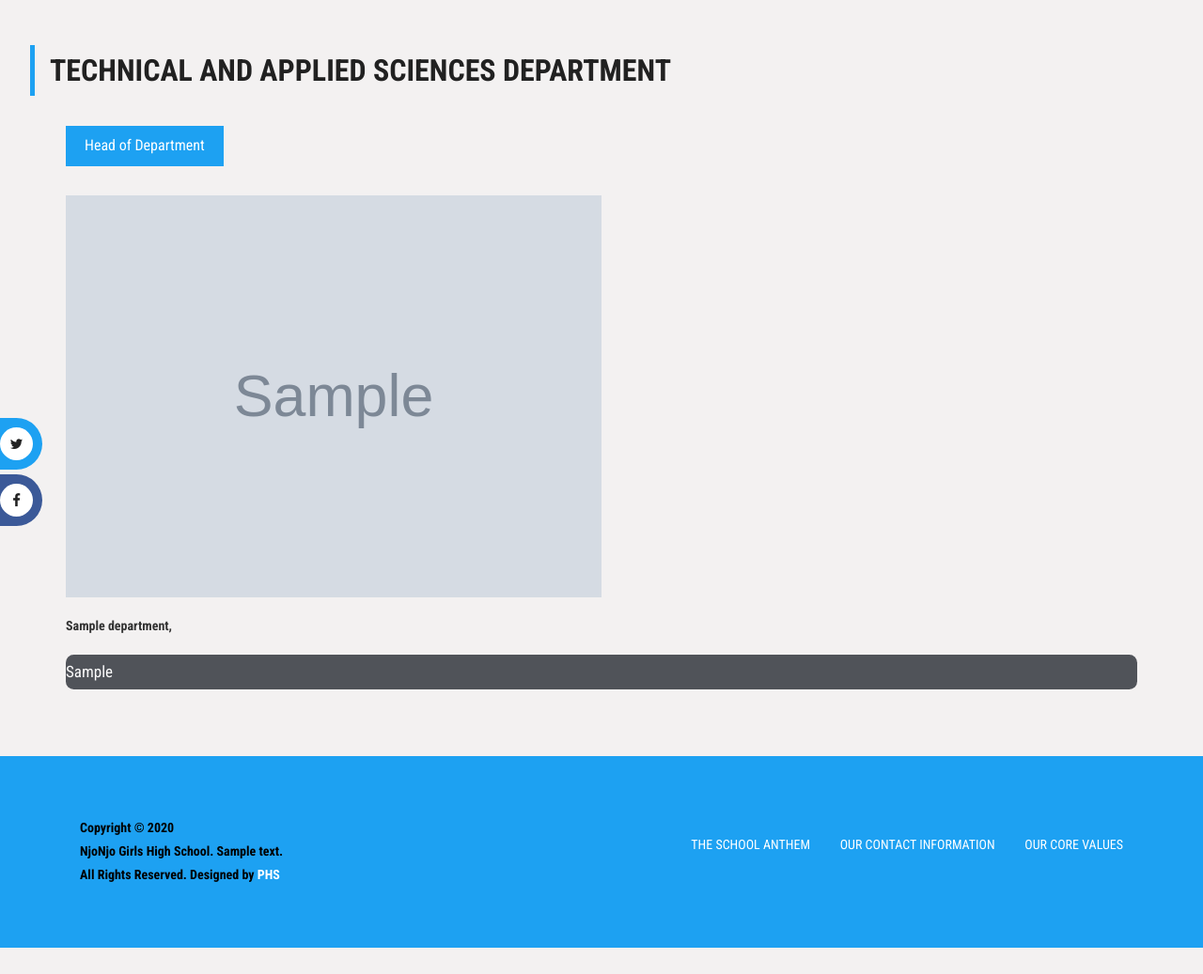
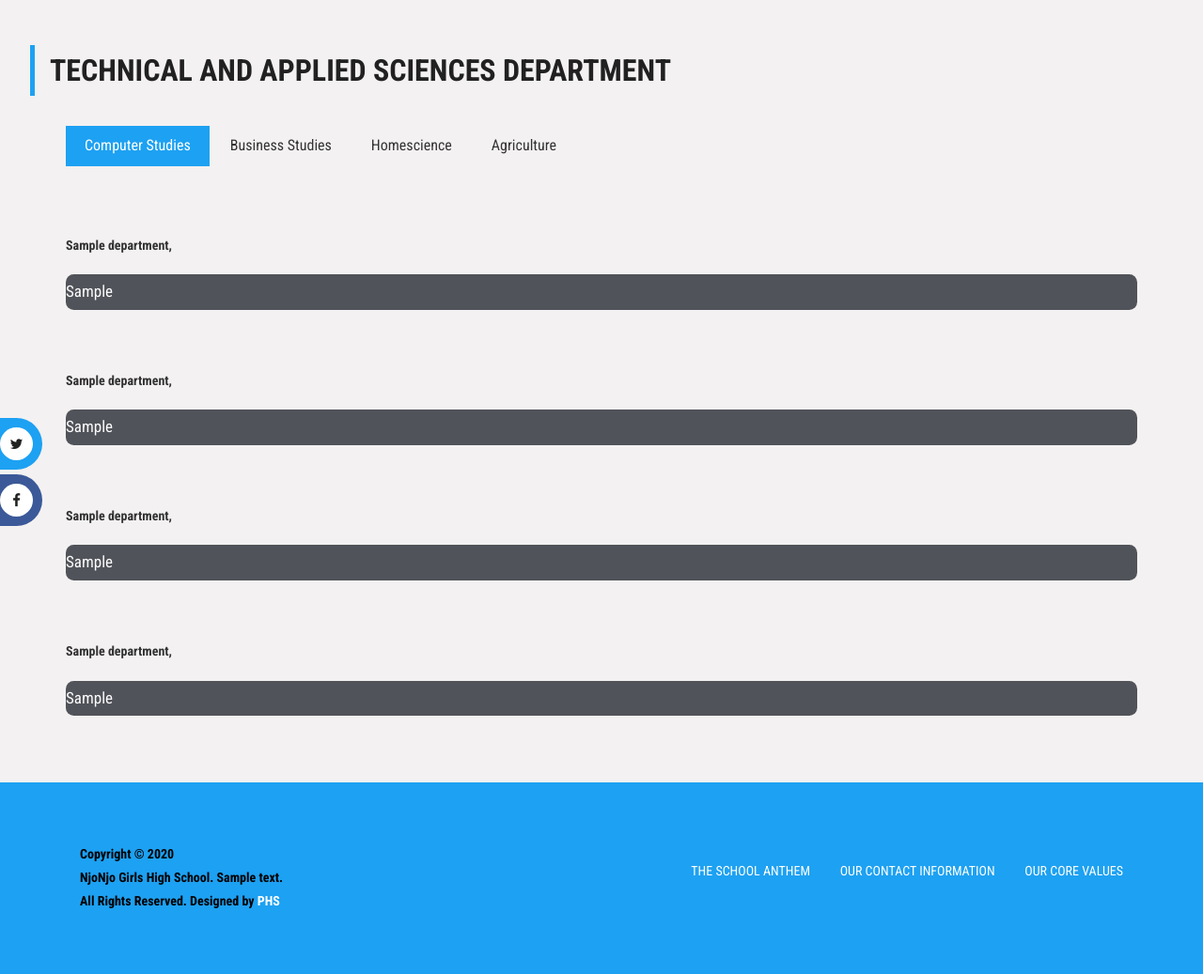
Before and after one commit to dennisdnyce/my-school, a Django app: page /technicals/ in a window 1280 px wide. Shown: the part 235-1272 px from the top of the page at 94% size. Before the commit the page ends 1244 px from the top, so only its background shows below. Run offline with Django 3.2, Linux system fonts and the light colour scheme; tables that the repository leaves empty hold one stand-in row (values such as "Sample post"); grey boxes marked "Sample" are stand-in pictures; some libraries are stand-ins or nearby versions.

Commit message:
departments

```diff
--- a/catalogues/models.py
+++ b/catalogues/models.py
@@ -274,11 +274,62 @@
     def __str__(self):
         return self.name
 
-class School_technical_department(models.Model):
+class School_computer_studies_department(models.Model):
     author = models.ForeignKey('auth.User')
-    name = models.CharField(max_length=200)
-    few_words = models.TextField()
-    photo = models.FileField(upload_to='uploads/')
+    name = models.CharField(max_length=200, null=True)
+    few_words = models.TextField(null=True)
+    photo = models.FileField(upload_to='uploads/', null=True)
+    created_date = models.DateTimeField(
+          default=timezone.now)
+    published_date = models.DateTimeField(
+          blank=True, null=True)
+
+    def publish(self):
+       self.published_date = timezone.now()
+       self.save()
+
+    def __str__(self):
+        return self.name
+
+class School_business_studies_department(models.Model):
+    author = models.ForeignKey('auth.User')
+    name = models.CharField(max_length=200, null=True)
+    few_words = models.TextField(null=True)
+    photo = models.FileField(upload_to='uploads/', null=True)
+    created_date = models.DateTimeField(
+          default=timezone.now)
+    published_date = models.DateTimeField(
+          blank=True, null=True)
+
+    def publish(self):
+       self.published_date = timezone.now()
+       self.save()
+
+    def __str__(self):
+        return self.name
+
+class School_homescience_department(models.Model):
+    author = models.ForeignKey('auth.User')
+    name = models.CharField(max_length=200, null=True)
+    few_words = models.TextField(null=True)
+    photo = models.FileField(upload_to='uploads/', null=True)
+    created_date = models.DateTimeField(
+          default=timezone.now)
+    published_date = models.DateTimeField(
+          blank=True, null=True)
+
+    def publish(self):
+       self.published_date = timezone.now()
+       self.save()
+
+    def __str__(self):
+        return self.name
+
+class School_agriculture_department(models.Model):
+    author = models.ForeignKey('auth.User')
+    name = models.CharField(max_length=200, null=True)
+    few_words = models.TextField(null=True)
+    photo = models.FileField(upload_to='uploads/', null=True)
     created_date = models.DateTimeField(
           default=timezone.now)
     published_date = models.DateTimeField(
--- a/catalogues/templates/depscie.html
+++ b/catalogues/templates/depscie.html
@@ -1,5 +1,4 @@
 {% extends 'base.html' %}
-
 {% block logo %}
    {% for school_general_information in genec %}
    <a href="{% url 'home' %}"><img class="welcome" src="{{ school_general_information.school_logo.url }}" height="150" width="150" alt=" "></a>
--- a/catalogues/templates/deptech.html
+++ b/catalogues/templates/deptech.html
@@ -31,21 +31,25 @@
 		<div class="container">
 			<div class="bs-example bs-example-tabs" role="tabpanel" data-example-id="togglable-tabs">
 				<ul id="myTab" class="nav nav-tabs" role="tablist">
-					<li role="presentation" class="active"><a href="#home" id="home-tab" role="tab" data-toggle="tab" aria-controls="home" aria-expanded="true">Head of Department</a></li>
+					<li role="presentation" class="active"><a href="#home" id="home-tab" role="tab" data-toggle="tab" aria-controls="home" aria-expanded="true">Computer Studies</a></li>
+          <li role="presentation"><a href="#profile" role="tab" id="profile-tab" data-toggle="tab" aria-controls="profile" aria-expanded="false">Business Studies</a></li>
+					<li role="presentation"><a href="#rating" id="rating-tab" role="tab" data-toggle="tab" aria-controls="rating" aria-expanded="true">Homescience</a></li>
+					<li role="presentation"><a href="#imdb" role="tab" id="imdb-tab" data-toggle="tab" aria-controls="imdb" aria-expanded="false">Agriculture</a></li>
 
 				</ul>
 				<div id="myTabContent" class="tab-content">
+
 					<div role="tabpanel" class="tab-pane fade active in" id="home" aria-labelledby="home-tab">
 						<div class="w3_agile_featured_movies">
 							<div class="wthree-news-left">
 								<div class="wthree-news-left-img">
-                  {% for school_technical_department in tech %}
+                  {% for school_computer_studies_department in tech %}
 									<img src="{{ school_technical_department.photo.url }}" width="50%" height="auto" alt="" />
 									<div id="fb-root"></div>
 									<div class="w3-agile-news-text">
 										<br/>
-										<h5><b>{{ school_technical_department.name }},</b></h5><br/>
-										<p style="opacity:0.8; font-size:17px; width:100%; font-color:ffffff; background-color:#282c34; border-bottom-left-radius:0.5em; border-bottom-right-radius:0.5em; border-top-right-radius:0.5em; border-top-left-radius:0.5em;">{{ school_technical_department.few_words|safe }}</p><br/>
+										<h5><b>{{ school_computer_studies_department.name }},</b></h5><br/>
+										<p style="opacity:0.8; font-size:17px; width:100%; font-color:ffffff; background-color:#282c34; border-bottom-left-radius:0.5em; border-bottom-right-radius:0.5em; border-top-right-radius:0.5em; border-top-left-radius:0.5em;">{{ school_computer_studies_department.few_words|safe }}</p><br/>
 									</div>
                   {% endfor %}
 								</div>
@@ -53,6 +57,64 @@
 							<div class="clearfix"> </div>
 						</div>
 					</div>
+
+          <div role="tabpanel" class="tab-pane fade active in" id="home" aria-labelledby="home-tab">
+            <div class="w3_agile_featured_movies">
+              <div class="wthree-news-left">
+                <div class="wthree-news-left-img">
+                  {% for school_business_studies_department in techa %}
+                  <img src="{{ school_technical_department.photo.url }}" width="50%" height="auto" alt="" />
+                  <div id="fb-root"></div>
+                  <div class="w3-agile-news-text">
+                    <br/>
+                    <h5><b>{{ school_business_studies_department.name }},</b></h5><br/>
+                    <p style="opacity:0.8; font-size:17px; width:100%; font-color:ffffff; background-color:#282c34; border-bottom-left-radius:0.5em; border-bottom-right-radius:0.5em; border-top-right-radius:0.5em; border-top-left-radius:0.5em;">{{ school_business_studies_department.few_words|safe }}</p><br/>
+                  </div>
+                  {% endfor %}
+                </div>
+              </div>
+              <div class="clearfix"> </div>
+            </div>
+          </div>
+
+          <div role="tabpanel" class="tab-pane fade active in" id="home" aria-labelledby="home-tab">
+            <div class="w3_agile_featured_movies">
+              <div class="wthree-news-left">
+                <div class="wthree-news-left-img">
+                  {% for school_homescience_department in techb %}
+                  <img src="{{ school_technical_department.photo.url }}" width="50%" height="auto" alt="" />
+                  <div id="fb-root"></div>
+                  <div class="w3-agile-news-text">
+                    <br/>
+                    <h5><b>{{ school_homescience_department.name }},</b></h5><br/>
+                    <p style="opacity:0.8; font-size:17px; width:100%; font-color:ffffff; background-color:#282c34; border-bottom-left-radius:0.5em; border-bottom-right-radius:0.5em; border-top-right-radius:0.5em; border-top-left-radius:0.5em;">{{ school_homescience_department.few_words|safe }}</p><br/>
+                  </div>
+                  {% endfor %}
+                </div>
+              </div>
+              <div class="clearfix"> </div>
+            </div>
+          </div>
+
+          <div role="tabpanel" class="tab-pane fade active in" id="home" aria-labelledby="home-tab">
+            <div class="w3_agile_featured_movies">
+              <div class="wthree-news-left">
+                <div class="wthree-news-left-img">
+                  {% for school_agriculture_department in techc %}
+                  <img src="{{ school_technical_department.photo.url }}" width="50%" height="auto" alt="" />
+                  <div id="fb-root"></div>
+                  <div class="w3-agile-news-text">
+                    <br/>
+                    <h5><b>{{ school_agriculture_department.name }},</b></h5><br/>
+                    <p style="opacity:0.8; font-size:17px; width:100%; font-color:ffffff; background-color:#282c34; border-bottom-left-radius:0.5em; border-bottom-right-radius:0.5em; border-top-right-radius:0.5em; border-top-left-radius:0.5em;">{{ school_agriculture_department.few_words|safe }}</p><br/>
+                  </div>
+                  {% endfor %}
+                </div>
+              </div>
+              <div class="clearfix"> </div>
+            </div>
+          </div>
+
 				</div>
 			</div>
 		</div>
--- a/catalogues/templates/stadmission.html
+++ b/catalogues/templates/stadmission.html
@@ -43,7 +43,7 @@
 									<div >
 										{% for school_admission in admi %}
 
-																				<p style="opacity:0.8; font-size:15px; color:#000000; border-bottom-left-radius:0.5em; border-bottom-right-radius:0.5em; border-top-right-radius:0.5em; border-top-left-radius:0.5em;">published: <b>{{ school_admission.created_date }}</b></p><br/>
+																				<p style="opacity:0.8; font-size:15px; color:#000000; border-bottom-left-radius:0.5em; border-bottom-right-radius:0.5em; border-top-right-radius:0.5em; border-top-left-radius:0.5em;">published: <b>{{ school_admission.created_date }}</b></p>
 																				<p style="opacity:0.8; font-size:15px; color:#000000; border-bottom-left-radius:0.5em; border-bottom-right-radius:0.5em; border-top-right-radius:0.5em; border-top-left-radius:0.5em;"><strong><u>{{ school_admission.news_title }}</u></strong></p><br/>
 																				<p style="opacity:0.8; font-size:17px; width:100%; font-color:#ffffff; background-color:#282c34; border-bottom-left-radius:0.5em; border-bottom-right-radius:0.5em; border-top-right-radius:0.5em; border-top-left-radius:0.5em;">{{ school_admission.news_description|safe }}</p><br/>
 										{% endfor %}
--- a/catalogues/views.py
+++ b/catalogues/views.py
@@ -18,7 +18,6 @@
 from .models import School_cre_department
 from .models import School_history_department
 from .models import School_geography_department
-from .models import School_technical_department
 from .models import School_boarding_department
 from .models import School_games_department
 from .models import School_guiding_and_counseling_department
@@ -65,6 +64,10 @@
 from .models import School_anthem
 from .models import School_performance
 from .models import School_peace_club
+from .models import School_computer_studies_department
+from .models import School_business_studies_department
+from .models import School_homescience_department
+from .models import School_agriculture_department
 # Create your views here.
 def index(request):
     # this is your new view
@@ -127,9 +130,12 @@
     return render(request, 'depmath.html', {'maths':maths, 'geneh':geneh})
 def technicals(request):
         # this is your new view
-    tech = School_technical_department.objects.all()
+    tech = School_computer_studies_department.objects.all()
+    techa = School_business_studies_department.objects.all()
+    techb = School_homescience_department.objects.all()
+    techc = School_agriculture_department.objects.all()
     genei = School_general_information.objects.filter()
-    return render(request, 'deptech.html', {'tech':tech, 'genei':genei})
+    return render(request, 'deptech.html', {'tech':tech, 'techa':techa, 'techb':techb, 'techc':techc, 'genei':genei})
 
 
 def bakery(request):
```
Also changed, not shown: catalogues/admin.py (+8 -2 lines), catalogues/migrations/0020_auto_20170905_1034.py (added).
